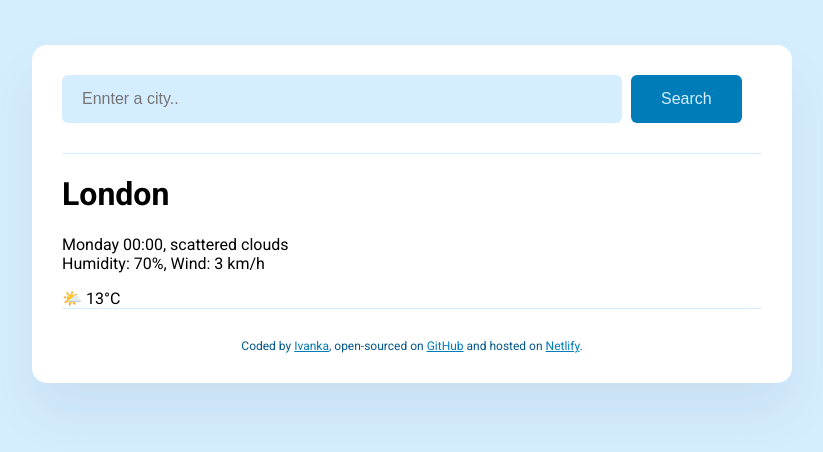
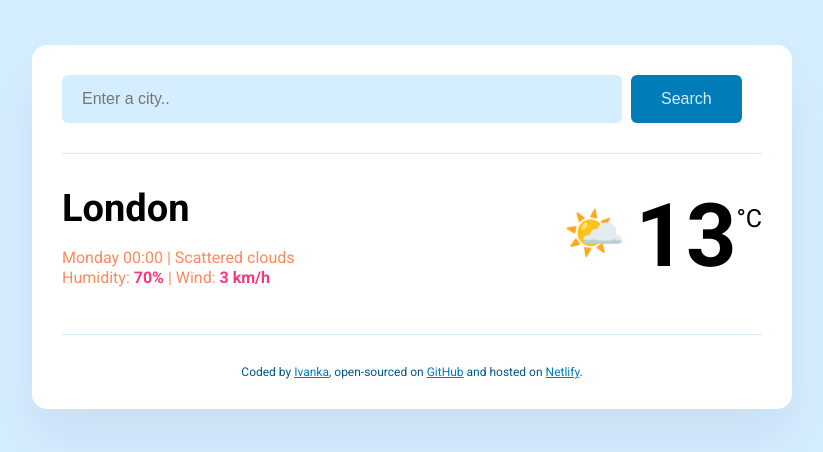
Before and after one commit to bendanpanda/weather-wise-forcast, a plain HTML site: page index.html in a window 1280 px wide. Shown: the whole page, without its empty margins (228-1051 px from the left). Drawn offline with Linux system fonts and the light colour scheme.

Commit message:
Working on the <main>
Adding divs with classes to style the temperature details further; working on the spacing for the weather icon, temp and value.
Working on the CSS mainly.

```diff
--- a/index.html
+++ b/index.html
@@ -18,7 +18,7 @@
         <form class="search-form">
           <input
             type="search"
-            placeholder="Ennter a city.."
+            placeholder="Enter a city.."
             required
             class="search-form-input"
           />
@@ -26,15 +26,21 @@
         </form>
       </header>
       <main>
-        <h1>London</h1>
-        <div>
-          <p>
-            Monday 00:00, scattered clouds
-            <br />
-            Humidity: 70%, Wind: 3 km/h
-          </p>
+        <div class="weather-app-data">
+          <div>
+            <h1 class="weather-app-city">London</h1>
+            <p class="weather-app-details">
+              Monday 00:00 | Scattered clouds
+              <br />
+              Humidity: <strong>70%</strong> | Wind: <strong>3 km/h</strong>
+            </p>
+          </div>
+          <div class="weather-app-temp-container">
+            <div class="weather-app-icon">🌤️</div>
+            <div class="weather-app-temp">13</div>
+            <div class="weather-app-unit">°C</div>
+          </div>
         </div>
-        <div>🌤️ 13°C</div>
       </main>
       <footer>
         Coded by
--- a/src/index.css
+++ b/src/index.css
@@ -40,6 +40,51 @@ header {
   color: #d5eeff;
 }
 
+main {
+  padding: 30px 0;
+}
+
+.weather-app-data {
+  display: flex;
+  justify-content: space-between;
+}
+
+.weather-app-city {
+  margin: 0;
+  font-size: 38px;
+  line-height: 48px;
+}
+
+.weather-app-details {
+  font-size: 16px;
+  line-height: 20px;
+  color: #ff895d;
+}
+
+.weather-app-details strong {
+  color: #ff347f;
+}
+
+.weather-app-temp-container {
+  display: flex;
+}
+
+.weather-app-icon {
+  font-size: 50px;
+  margin-right: 10px;
+  margin-top: 20px;
+}
+
+.weather-app-temp {
+  font-size: 88px;
+  font-weight: bold;
+}
+
+.weather-app-unit {
+  margin-top: 20px;
+  font-size: 25px;
+}
+
 footer {
   border-top: 1px solid #d5eeff;
   padding: 30px 0 0 0;
```
